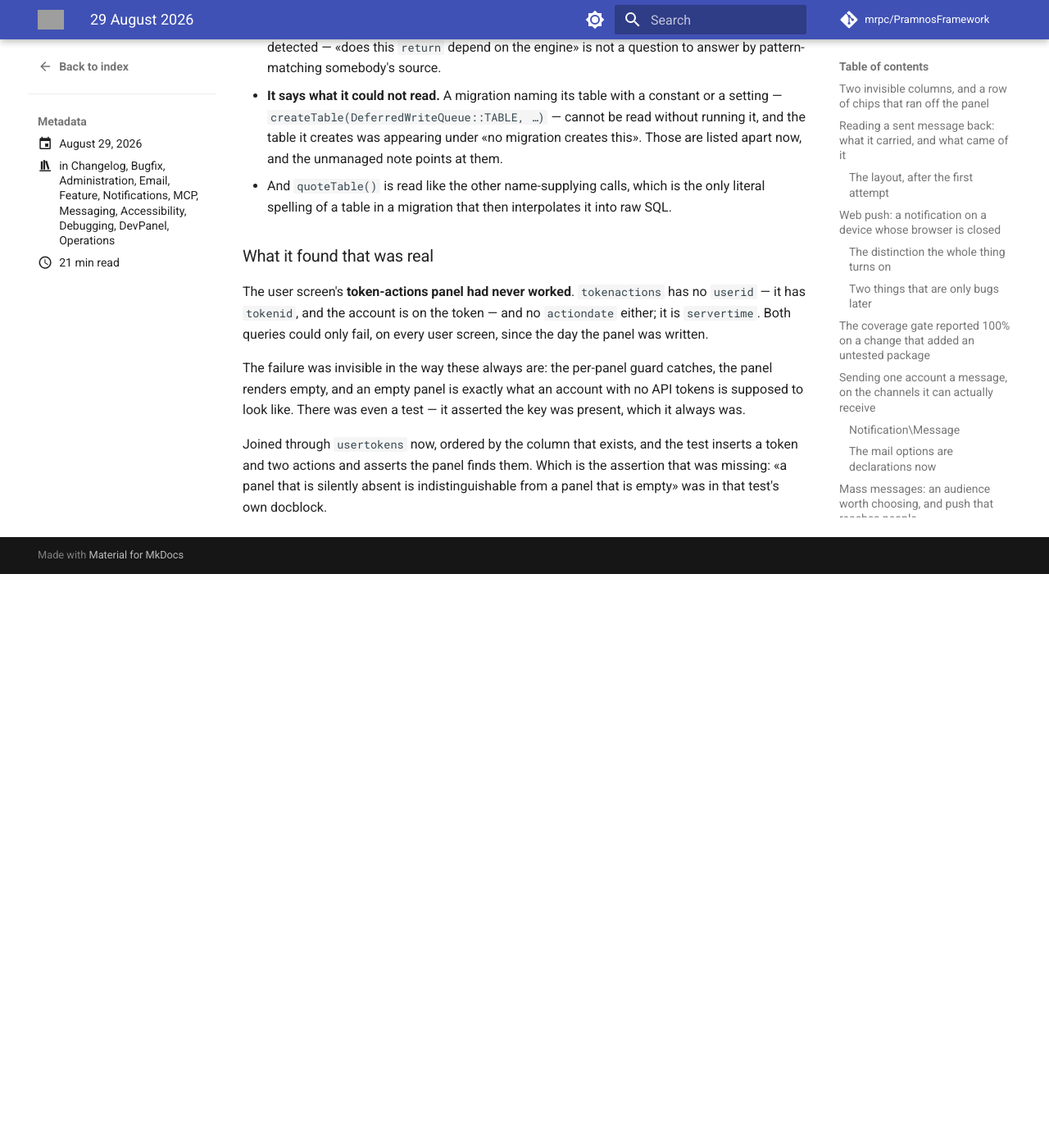
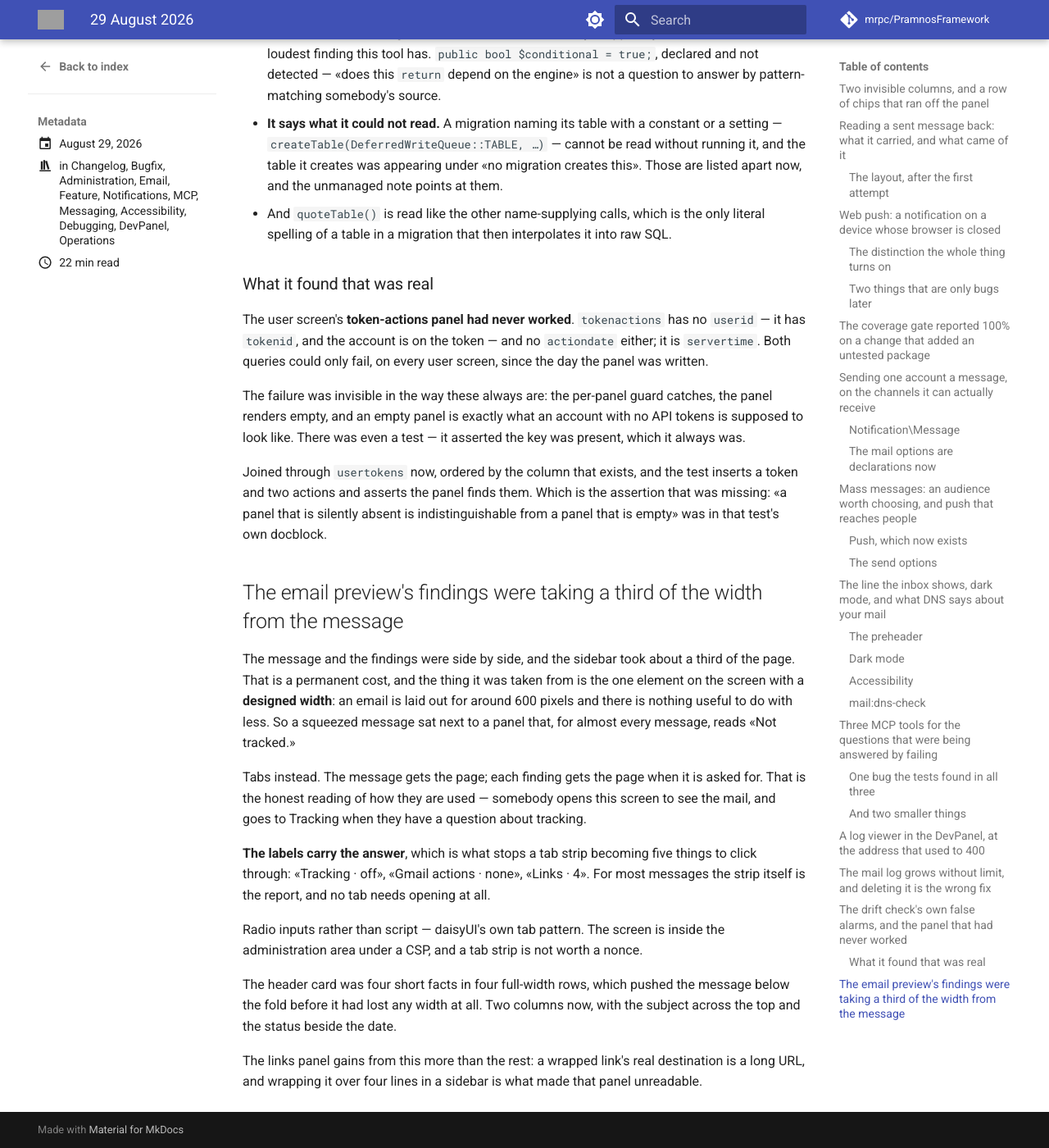
Before and after one commit to mrpc/PramnosFramework, an MkDocs documentation site: the page built from docs/version-history/posts/2026-08-29.md, in a window 1280 px wide and 1400 px high, scrolled down 12415 px. Shown: the whole window at 82% size. Built offline with MkDocs 1.6.1 and Material for MkDocs 9.7.7, drawn with Linux system fonts in a browser that asks for light colours; comment, search, counter and statistics services are not loaded; before the commit the page ends 13115 px from its top, so only the background shows below that; some of the changed text lies outside the part shown; grey boxes are pictures that could not be loaded.

Commit message:
fix(admin): the email preview's findings were taking width from the message
The message and the findings were side by side, and the sidebar took about a third
of the page — permanently, from the one element on the screen with a designed width.
An email is laid out for around 600 pixels and there is nothing useful to do with
less, so a squeezed message sat beside a panel that, for almost every message, reads
"Not tracked."

Tabs instead. The message gets the page; each finding gets the page when it is asked
for, which is the honest reading of how they are used.

The labels carry the answer — "Tracking · off", "Gmail actions · none", "Links · 4" —
so for most messages the strip itself is the report and no tab needs opening. Radio
inputs rather than script: this screen is under a CSP and a tab strip is not worth a
nonce.

The header was four short facts in four full-width rows, which pushed the message
below the fold before it had lost any width at all. Two columns now.

12559 tests green.

```diff
--- a/docs/version-history/posts/2026-08-29.md
+++ b/docs/version-history/posts/2026-08-29.md
@@ -30,6 +30,7 @@ categories:
 - A log viewer in the DevPanel, at the address that used to 400
 - The mail log grows without limit, and deleting it is the wrong fix
 - The drift check's own false alarms, and the panel that had never worked
+- The email preview's findings were taking a third of the width from the message
 <!-- more -->
 
 ## Two invisible columns, and a row of chips that ran off the panel
@@ -529,3 +530,29 @@ Joined through `usertokens` now, ordered by the column that exists, and the test
 and two actions and asserts the panel finds them. Which is the assertion that was missing: «a
 panel that is silently absent is indistinguishable from a panel that is empty» was in that
 test's own docblock.
+
+## The email preview's findings were taking a third of the width from the message
+
+The message and the findings were side by side, and the sidebar took about a third of the
+page. That is a permanent cost, and the thing it was taken from is the one element on the
+screen with a **designed width**: an email is laid out for around 600 pixels and there is
+nothing useful to do with less. So a squeezed message sat next to a panel that, for almost
+every message, reads «Not tracked.»
+
+Tabs instead. The message gets the page; each finding gets the page when it is asked for.
+That is the honest reading of how they are used — somebody opens this screen to see the mail,
+and goes to Tracking when they have a question about tracking.
+
+**The labels carry the answer**, which is what stops a tab strip becoming five things to click
+through: «Tracking · off», «Gmail actions · none», «Links · 4». For most messages the strip
+itself is the report, and no tab needs opening at all.
+
+Radio inputs rather than script — daisyUI's own tab pattern. The screen is inside the
+administration area under a CSP, and a tab strip is not worth a nonce.
+
+The header card was four short facts in four full-width rows, which pushed the message below
+the fold before it had lost any width at all. Two columns now, with the subject across the top
+and the status beside the date.
+
+The links panel gains from this more than the rest: a wrapped link's real destination is a long
+URL, and wrapping it over four lines in a sidebar is what made that panel unreadable.
```
Also changed, not shown: other parts of docs/version-history/posts/2026-08-29.md (+1 -1 lines), 1 other file.
